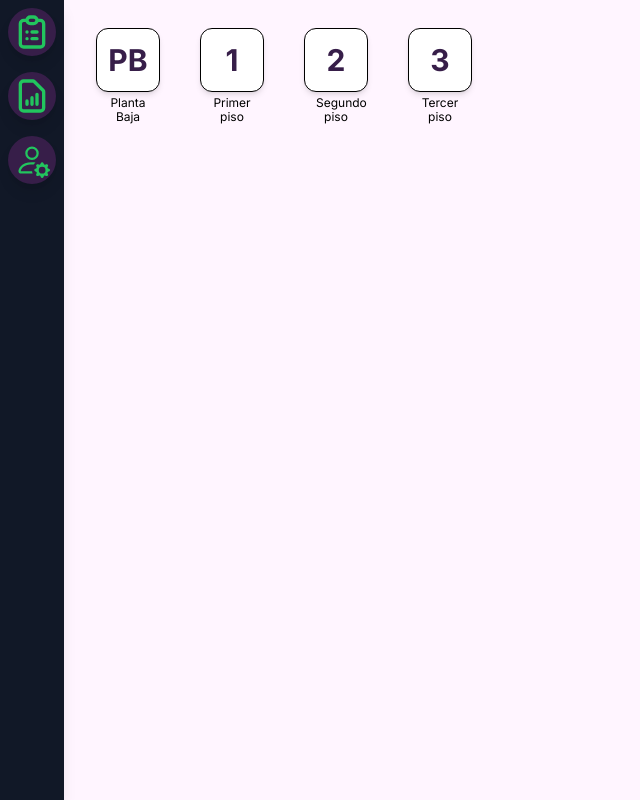
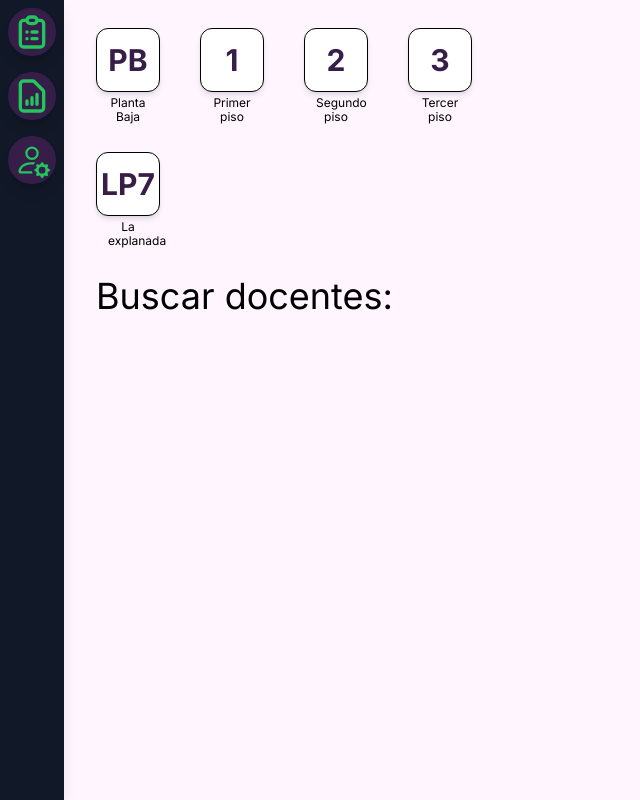
Before and after one commit to fanpug/pcrad, a Next.js app: page /captura in a window 1280 px wide. Shown: the whole page, without its empty margins (0-640 px from the left). Built offline with nearby package versions, Linux system fonts and the light colour scheme.

Commit message:
Add constants and display buttons of each classroom depending which floor is selected

```diff
--- a/app/captura/page.tsx
+++ b/app/captura/page.tsx
@@ -4,15 +4,20 @@ import React, { SetStateAction, useState } from "react";
 
 import SquareButton from "@/components/SquareButton";
 
+import { salones } from "../../constants";
+
 const Page = () => {
   const [floor, setFloor] = useState(0);
   const [classroom, setClassroom] = useState("0");
 
-  const handleSetFloor = (floorText: SetStateAction<String>) => {
+  const handleSetFloor = (floorText: SetStateAction<string>) => {
     let floorNum = floorText === "PB" ? 0 : Number(floorText);
     setFloor(floorNum);
-    console.log(floor);
+  };
 
+  const handleSetClassroom = (classText: SetStateAction<string>) => {
+    setClassroom(classText);
+    console.log(classroom);
   };
 
   return (
@@ -40,9 +45,36 @@ const Page = () => {
             handleOnClick={handleSetFloor}
           />
         </div>
-        <div id="classroom-buttons">
+        <div id="classroom-buttons" className="flex gap-10 mt-6 flex-wrap">
+          {
+            floor === 0 ?
+            (
+              <SquareButton
+                innerText="LP7"
+                lowerText="La explanada"
+                handleOnClick={handleSetClassroom}
+              />
 
+            )
+            :
+            salones[floor].map((salon, index) => (
+              <li key={index} className="list-none">
+                <SquareButton
+                  innerText={salon}
+                  lowerText={`Salón ${salon}`}
+                  handleOnClick={handleSetClassroom}
+                />
+              </li>
+            ))
+          }
         </div>
+      </div>
+      <div id="teacher-list" className="mt-8">
+        <h2 className="text-4xl">
+          Buscar docentes:
+        </h2>
+
+
       </div>
     </main>
   );
--- /dev/null
+++ b/constants/index.tsx
@@ -0,0 +1,9 @@
+export const salones = {
+    0: ["LAB"],
+
+    1: ["101", "102", "103", "105", "106", "107"],
+
+    2: ["201", "202", "203", "204", "205", "206", "207", "208", "209", "210", "211", "212", "213", "214", "215", "216"],
+
+    3: ["301", "302", "303", "304", "305", "306", "307", "308", "309", "310", "311", "312", "313", "314", "315", "316"],
+}
```
